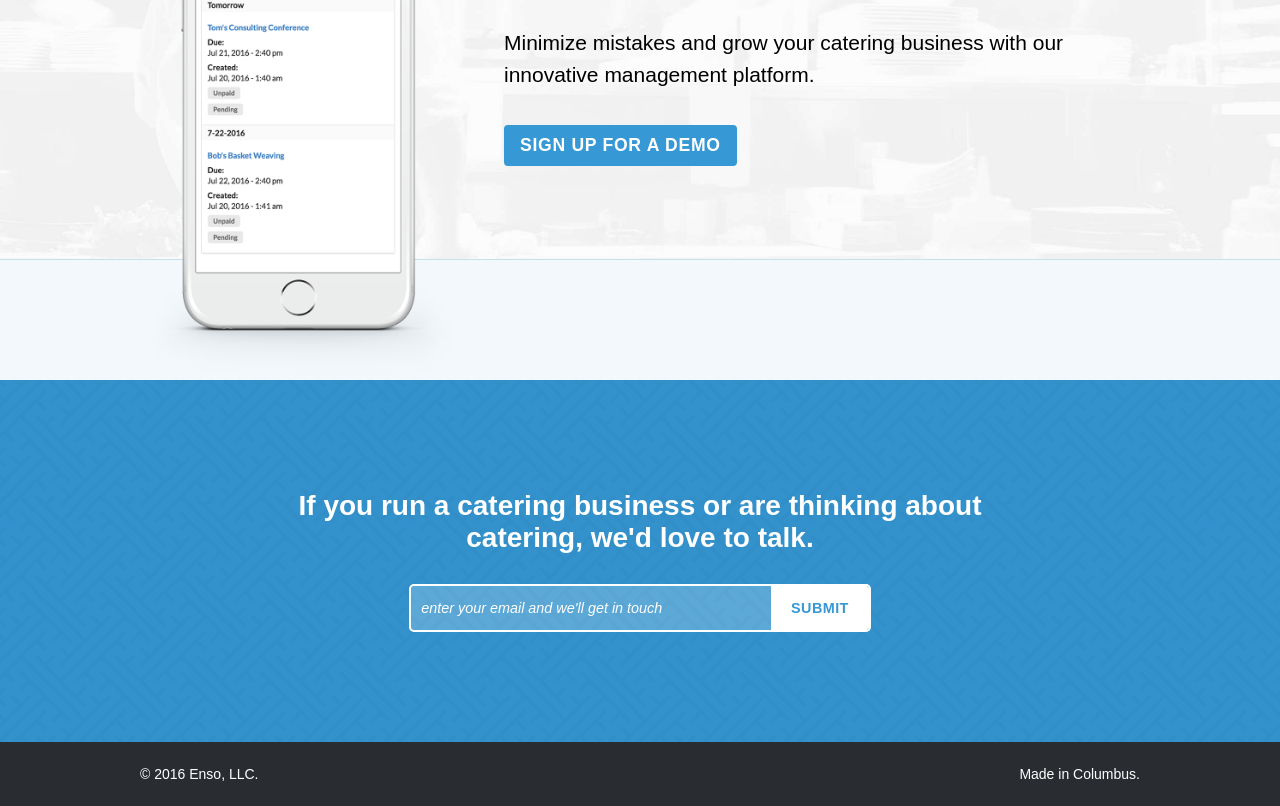
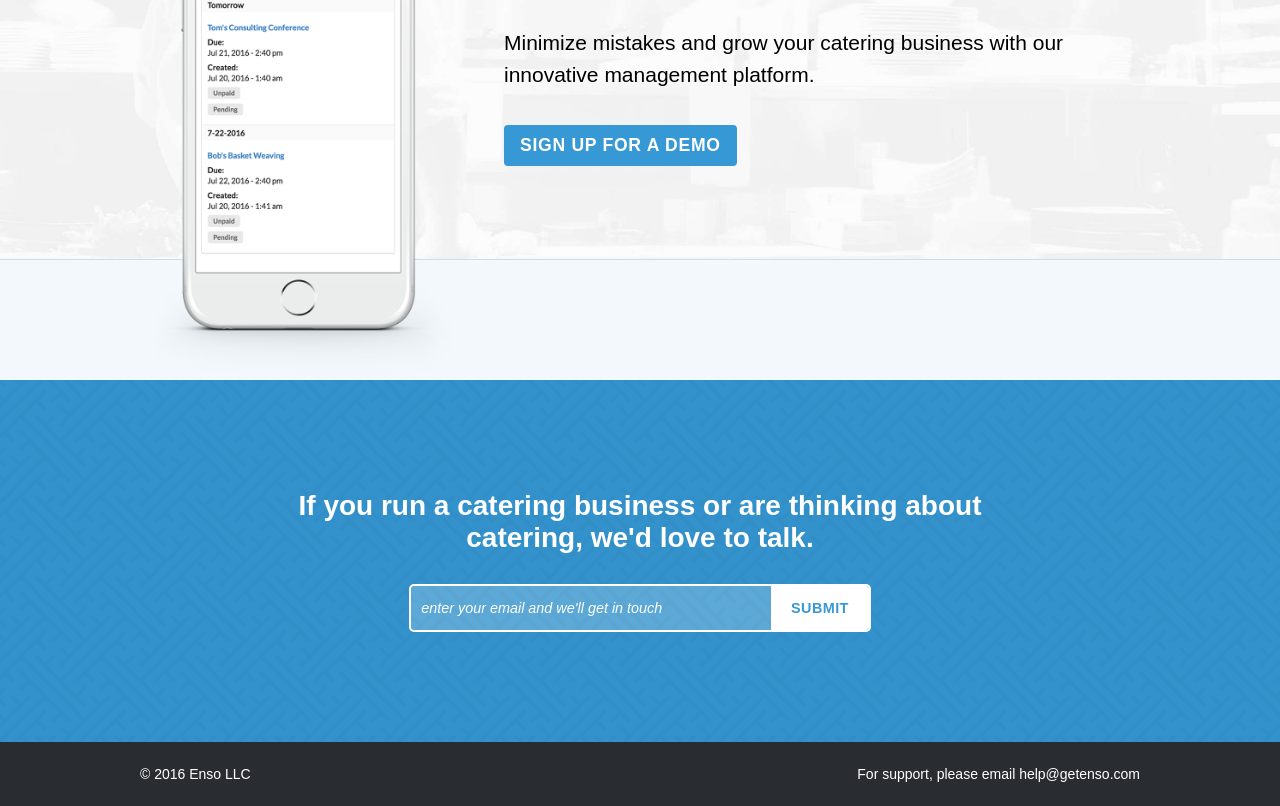
Before and after one commit to mikeletscher/enso-public, a plain HTML site: page index.html in a window 1280 px wide. Shown: the part 293-1099 px from the top of the page. Drawn offline with nearby package versions, Linux system fonts and the light colour scheme.

Commit message:
Update footer information

```diff
--- a/index.html
+++ b/index.html
@@ -59,10 +59,10 @@
     <div class="container">
       <div class="row">
         <div class="col-xs-6">
-          <p>&copy; 2016 Enso, LLC.</p>
+          <p>&copy; 2016 Enso LLC</p>
         </div>
         <div class="col-xs-6 text-right">
-          <p>Made in Columbus.</p>
+          <p>For support, please email help@getenso.com</p>
         </div>
       </div>
     </div>
```
